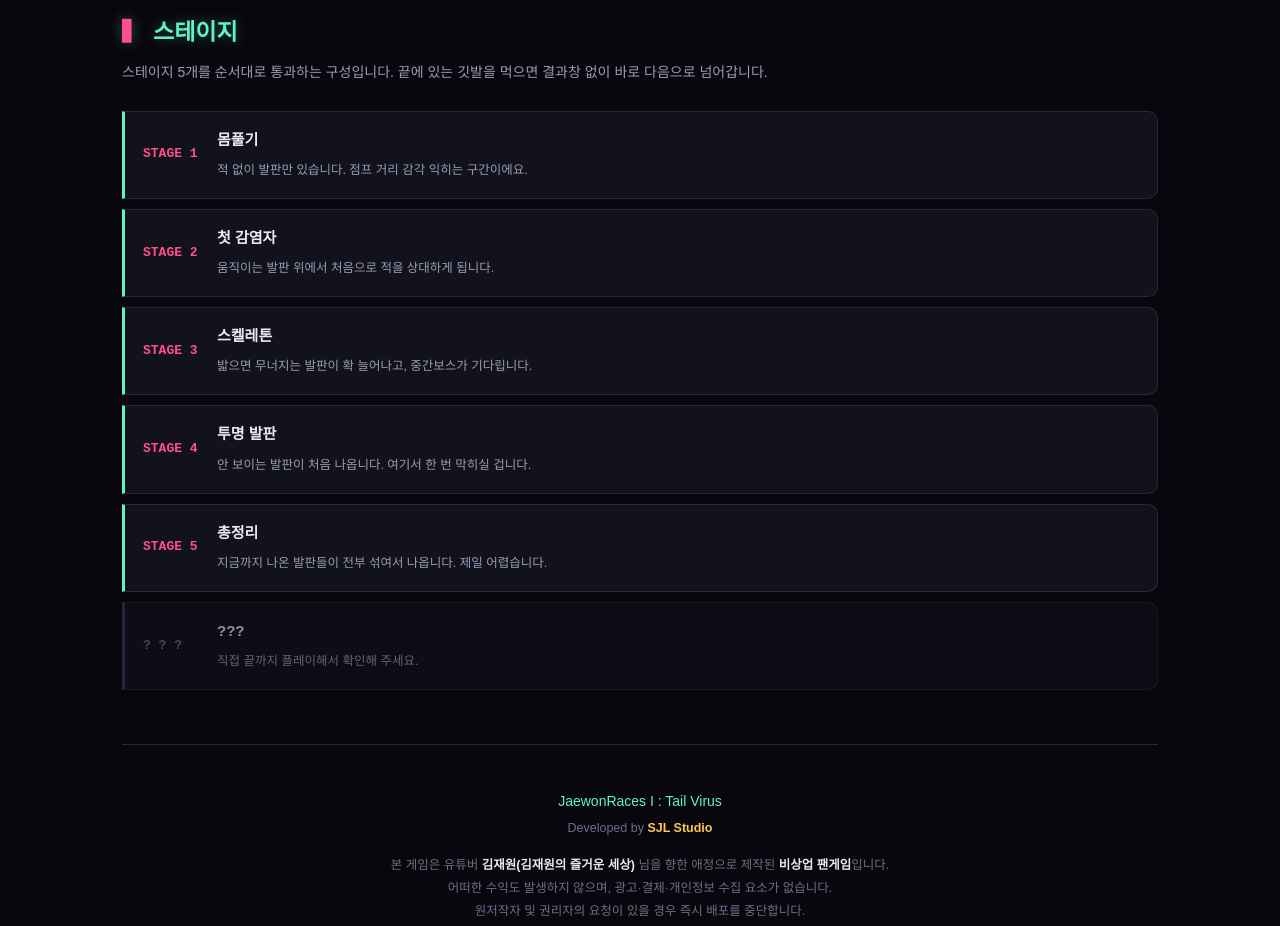
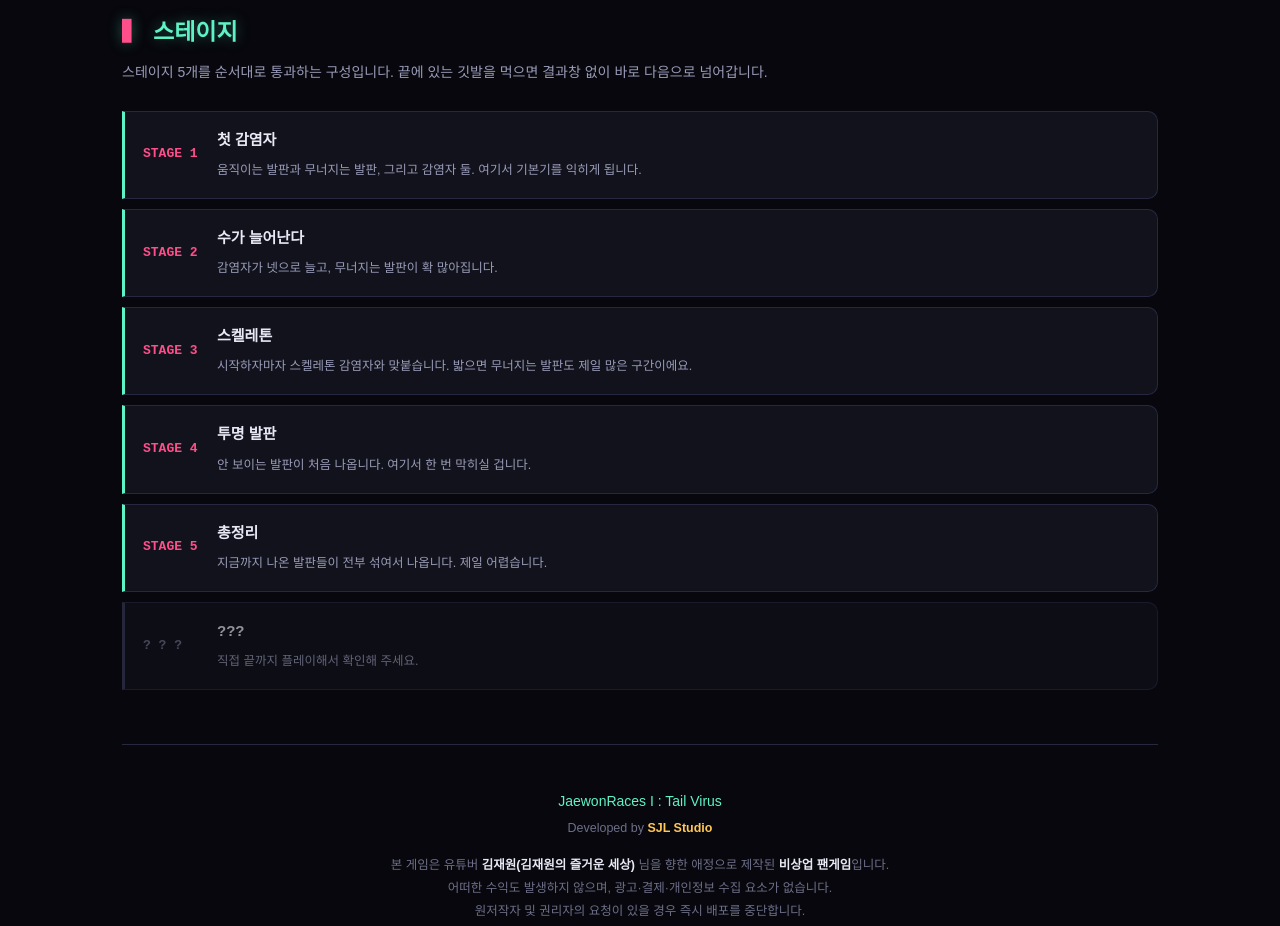
Before and after one commit to seojunLim/JaewonRacesI-Hub, a plain HTML site: page index.html in a window 1280 px wide. Shown: the part 2500-3426 px from the top of the page. Drawn offline with Linux system fonts and the light colour scheme; no server answers; a web font is replaced by a local one.

Commit message:
Fix stage 1-3 enemy and platform descriptions

```diff
--- a/index.html
+++ b/index.html
@@ -277,9 +277,9 @@
     <h2>스테이지</h2>
     <p class="lead">스테이지 5개를 순서대로 통과하는 구성입니다. 끝에 있는 깃발을 먹으면 결과창 없이 바로 다음으로 넘어갑니다.</p>
     <div class="stages">
-      <div class="stage"><span class="snum">STAGE 1</span><div><b>몸풀기</b><small>적 없이 발판만 있습니다. 점프 거리 감각 익히는 구간이에요.</small></div></div>
-      <div class="stage"><span class="snum">STAGE 2</span><div><b>첫 감염자</b><small>움직이는 발판 위에서 처음으로 적을 상대하게 됩니다.</small></div></div>
-      <div class="stage"><span class="snum">STAGE 3</span><div><b>스켈레톤</b><small>밟으면 무너지는 발판이 확 늘어나고, 중간보스가 기다립니다.</small></div></div>
+      <div class="stage"><span class="snum">STAGE 1</span><div><b>첫 감염자</b><small>움직이는 발판과 무너지는 발판, 그리고 감염자 둘. 여기서 기본기를 익히게 됩니다.</small></div></div>
+      <div class="stage"><span class="snum">STAGE 2</span><div><b>수가 늘어난다</b><small>감염자가 넷으로 늘고, 무너지는 발판이 확 많아집니다.</small></div></div>
+      <div class="stage"><span class="snum">STAGE 3</span><div><b>스켈레톤</b><small>시작하자마자 스켈레톤 감염자와 맞붙습니다. 밟으면 무너지는 발판도 제일 많은 구간이에요.</small></div></div>
       <div class="stage"><span class="snum">STAGE 4</span><div><b>투명 발판</b><small>안 보이는 발판이 처음 나옵니다. 여기서 한 번 막히실 겁니다.</small></div></div>
       <div class="stage"><span class="snum">STAGE 5</span><div><b>총정리</b><small>지금까지 나온 발판들이 전부 섞여서 나옵니다. 제일 어렵습니다.</small></div></div>
       <div class="stage locked"><span class="snum">? ? ?</span><div><b>???</b><small>직접 끝까지 플레이해서 확인해 주세요.</small></div></div>
```
